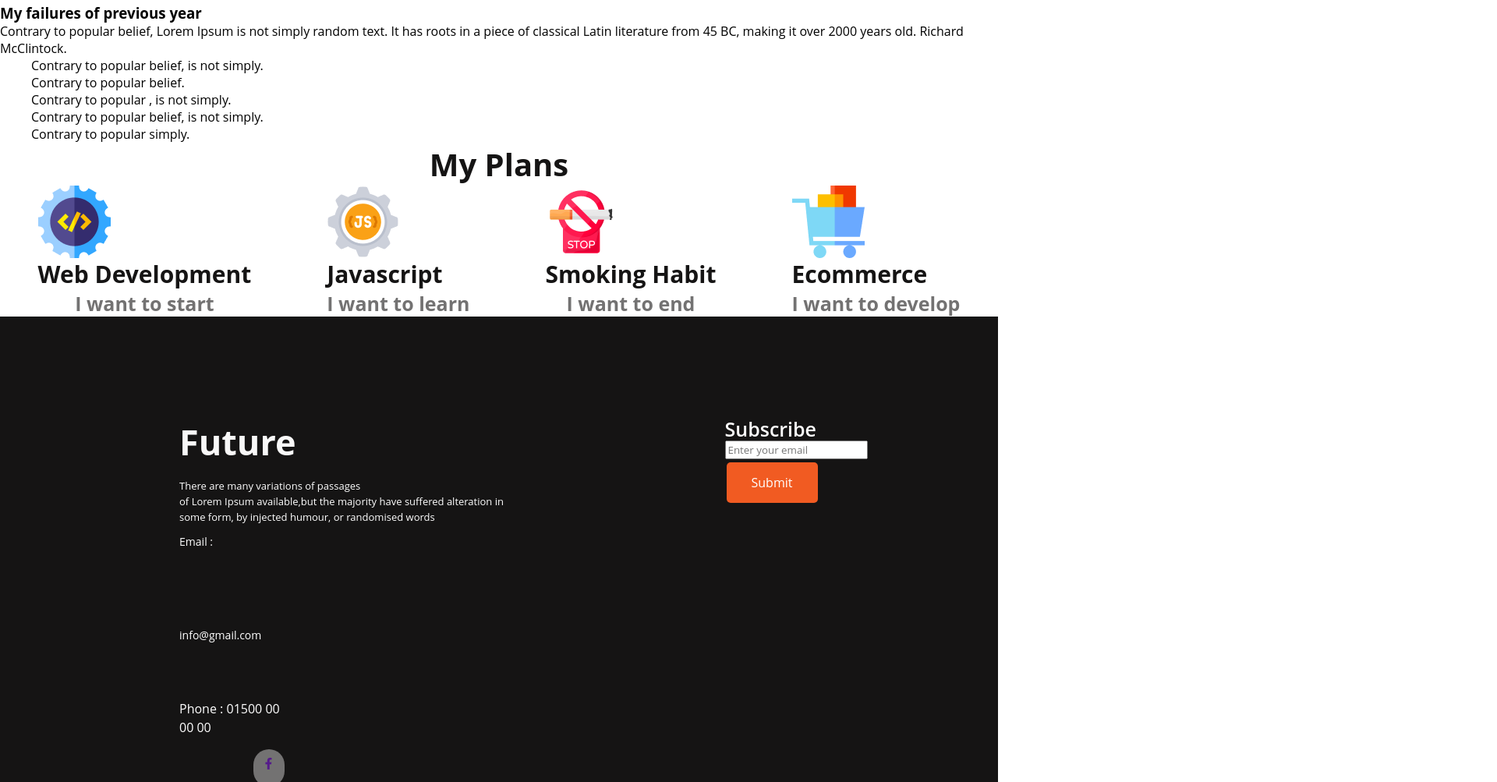
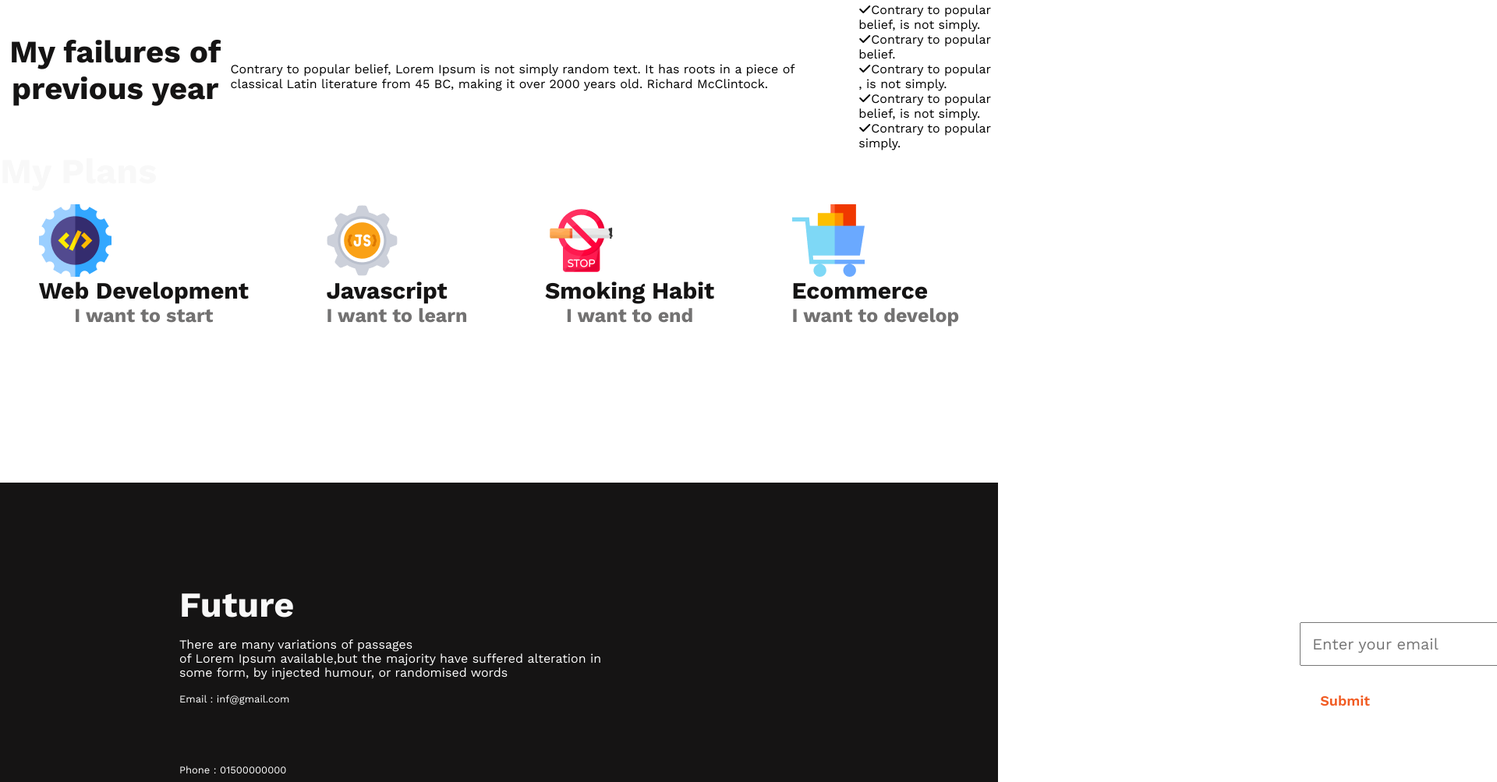
Before and after one commit to Rakibalways/assignment-01, a plain HTML site: page index.html in a window 1280 px wide. Shown: the part 1533-2536 px from the top of the page at 78% size, 1920 px wide, since content can reach past the window. Drawn offline with nearby package versions, Linux system fonts and the light colour scheme; files that its build step writes are made by us from their sources.

Commit message:
contact section

```diff
--- a/index.html
+++ b/index.html
@@ -10,20 +10,17 @@
   <link rel="stylesheet" href="https://cdnjs.cloudflare.com/ajax/libs/font-awesome/6.2.0/css/all.min.css"
     integrity="sha512-xh6O/CkQoPOWDdYTDqeRdPCVd1SpvCA9XXcUnZS2FmJNp1coAFzvtCN9BmamE+4aHK8yyUHUSCcJHgXloTyT2A=="
     crossorigin="anonymous" referrerpolicy="no-referrer" />
-    <!-- Google Fonts -->
-    <link rel="preconnect" href="https://fonts.googleapis.com">
-    <link rel="preconnect" href="https://fonts.gstatic.com" crossorigin>
-    <link href="https://fonts.googleapis.com/css2?family=Poppins:wght@400;600;900&display=swap" rel="stylesheet">
-  <!-- Favicon -->
-  <link rel="shortcut icon" href="img/favicon.png" type="image/x-icon">
-  <link rel="stylesheet" href="style.css">
-  <link rel="stylesheet" href="css/custom.min.css">
   <link rel="stylesheet" href="styles/style.css">
+  <!-- Google Fonts -->
+  <link rel="preconnect" href="https://fonts.googleapis.com">
+  <link rel="preconnect" href="https://fonts.gstatic.com" crossorigin>
+  <link href="https://fonts.googleapis.com/css2?family=Work+Sans:wght@400;600;700&display=swap" rel="stylesheet">
 </head>
 
 <body>
   <header>
     <!-- header banner -->
+
     <div class="banner">
       <img src="images/banner/banner1.png" alt="">
       <div>
@@ -40,18 +37,19 @@
   <main>
     <img class="pic-1" src="images/person.png" alt="">
     <section class="year">
-      <h3 class="section-title">My failures of previous year</h3>
+      <h3>My failures of previous year</h3>
       <p class="section-description">Contrary to popular belief, Lorem Ipsum is not simply random text. It has roots in
         a piece of classical Latin literature
         from 45 BC, making it over 2000 years old. Richard McClintock.</p>
       <ul>
-        <li> <a href="../assignment-01/images/check.png"></a> Contrary to popular belief, is not simply.</li>
-        <li>Contrary to popular belief.</li>
-        <li>Contrary to popular , is not simply.</li>
-        <li>Contrary to popular belief, is not simply.</li>
-        <li>Contrary to popular simply.</li>
+        <li> <i class="fa-solid fa-check"></i>Contrary to popular belief, is not simply.</li>
+        <li> <i class="fa-solid fa-check"></i>Contrary to popular belief.</li>
+        <li> <i class="fa-solid fa-check"></i>Contrary to popular , is not simply.</li>
+        <li> <i class="fa-solid fa-check"></i>Contrary to popular belief, is not simply.</li>
+        <li> <i class="fa-solid fa-check"></i>Contrary to popular simply.</li>
       </ul>
     </section>
+
     <!-- plans area -->
     <section class="plans">
       <h3>My Plans</h3>
@@ -88,13 +86,14 @@
   <section class="contact">
     <div>
       <h3 class="section-title">Future</h3>
-      <p class="par-1">There are many variations of passages <br> of Lorem Ipsum available,but the  majority have suffered alteration in <br>
+      <p class="par-1">There are many variations of passages <br> of Lorem Ipsum available,but the majority have
+        suffered alteration in <br>
         some form,
         by injected humour, or randomised words</p>
       <br>
-      <p class="par-2">Email : info@gmail.com</p>
+      <p class="par-2">Email : inf@gmail.com</p>
       <br>
-      <p class="par-3">Phone : 01500 00 00 00</p>
+      <p class="par-3">Phone : 01500000000</p>
       <div class="social-area">
         <ul>
           <li><a href=""><i class="fa-brands fa-facebook-f"></i></a></li>
@@ -107,15 +106,10 @@
       <h5 class="section-title">Subscribe</h5>
       <form action="">
         <input type="text" name="" id="" placeholder="Enter your email">
-        <input class="btn-primary " type="submit" value="Submit">
+        <input class="btn" type="submit" value="Submit">
       </form>
     </div>
   </section>
-
-  <footer>
-
-  </footer>
-
 </body>
 
 </html>
--- a/styles/style.css
+++ b/styles/style.css
@@ -1,6 +1,6 @@
 * {
   margin: 0;
-  font-family: 'open sans', sans-serif;
+  font-family: 'Work Sans', sans-serif;
 }
 
 /* banner styles */
@@ -67,7 +67,14 @@ ul li::before {
 }
 
 /* previous year section style */
-.plans h3 {
+.year {
+  box-sizing: 1600px 808px;
+  display: flex;
+  float: right;
+  align-items: center;
+}
+
+.year h3 {
   text-align: center;
   font-weight: 700;
   font-size: 40px;
@@ -87,6 +94,7 @@ ul li::before {
 
 .plans-info .icon {
   display: flex;
+  text-align: center;
 }
 
 .plans-description {
@@ -96,6 +104,7 @@ ul li::before {
 }
 
 /* contact style */
+
 .contact .section-title {
   text-align: left;
 }
@@ -113,7 +122,6 @@ ul li::before {
 .social-area {
   ul {
     text-align: right;
-    ;
 
     li {
       margin-right: 15px;
@@ -134,51 +142,75 @@ ul li::before {
 
 .contact {
   display: flex;
-  gap: 550px;
+  gap: 1290px;
   background: #151414;
-  box-sizing: 1600px 577px;
+  box-sizing: 1500px 570px;
   padding: 130px 230px;
+  margin-top: 200px;
 }
 
-.contact h3 {
+h3 {
   font-weight: 700;
   font-size: 45px;
   margin-bottom: 16px;
   color: #F8F8F8;
 }
 
-.contact .par-1 {
+.par-1 {
   font-weight: 400;
-  font-size: 13px;
-  line-height: 20px;
+  font-size: 13 px;
+  line-height: 18px;
   position: absolute;
   color: #FFFFFF;
   margin-bottom: 24px;
 }
 
-.contact .par-2 {
+.par-2 {
   font-weight: 400;
-  font-size: 14px;
+  font-size: 13px;
   line-height: 120px;
   color: #FFFFFF;
 }
 
-.contact .par-3 {
+.par-3 {
   font-weight: 400;
-  font-size: 16px;
+  font-size: 13px;
   line-height: 24px;
   color: #FFFFFF;
   margin-bottom: 16px;
 }
 
-.contact .section-title {
+.section-title {
   text-align: left;
 }
 
-.contact h5 {
+h5 {
   font-weight: 600;
   font-size: 25px;
   line-height: 29px;
   color: #FFFFFF;
   display: inline-block;
+  margin-bottom: 20px;
 }
+
+input {
+  padding: 14px;
+  text-align: left;
+  font-size: 20px;
+}
+
+.btn {
+  background-color: #FFFFFF;
+  color: #F15B22;
+  border: none;
+  font-weight: 600;
+  padding: 14px 24px;
+  text-align: center;
+  text-decoration: none;
+  display: inline-block;
+  font-size: 18px;
+  margin: 4px 2px;
+  border-radius: 5px;
+  font-style: normal;
+  margin-top: 20px;
+}
```
